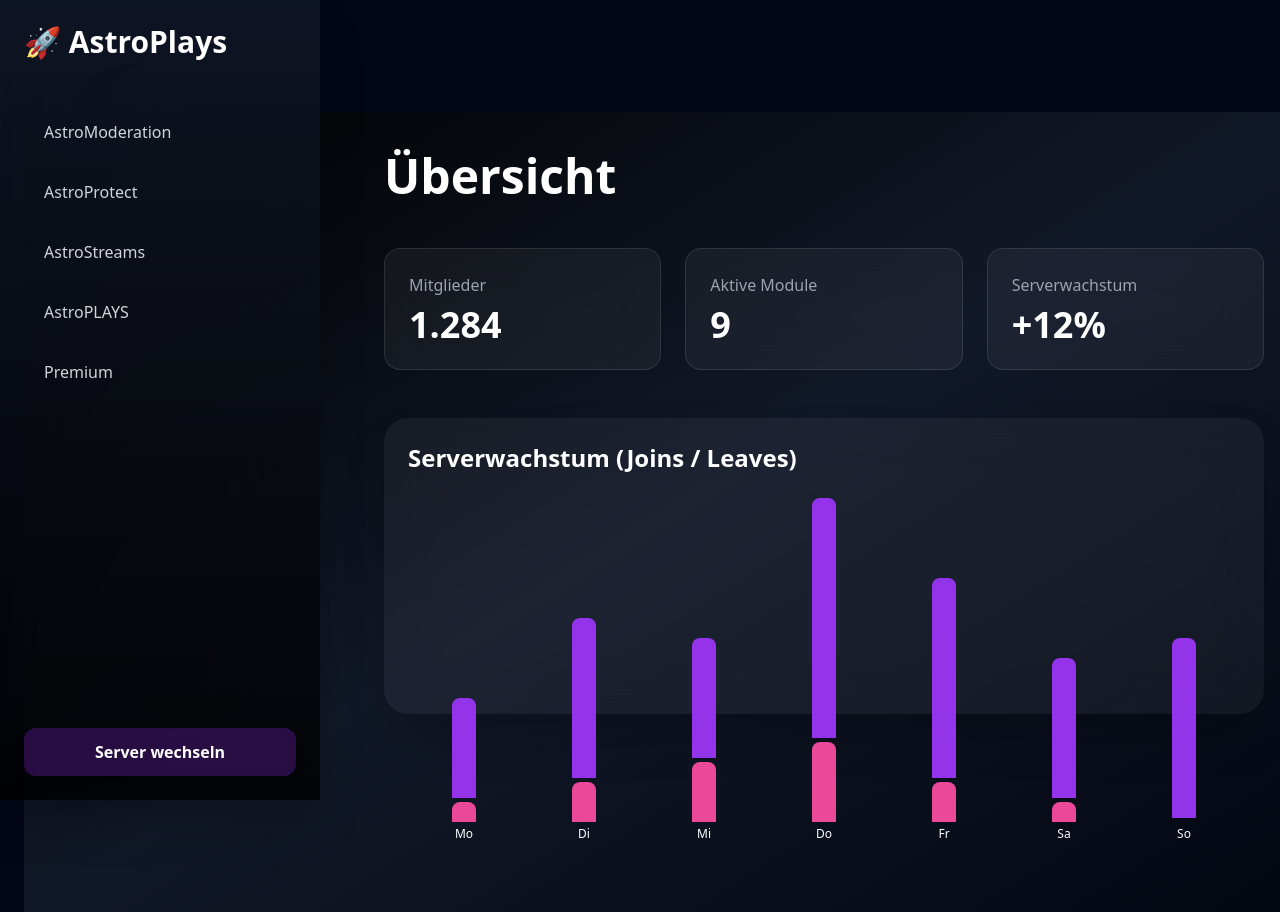
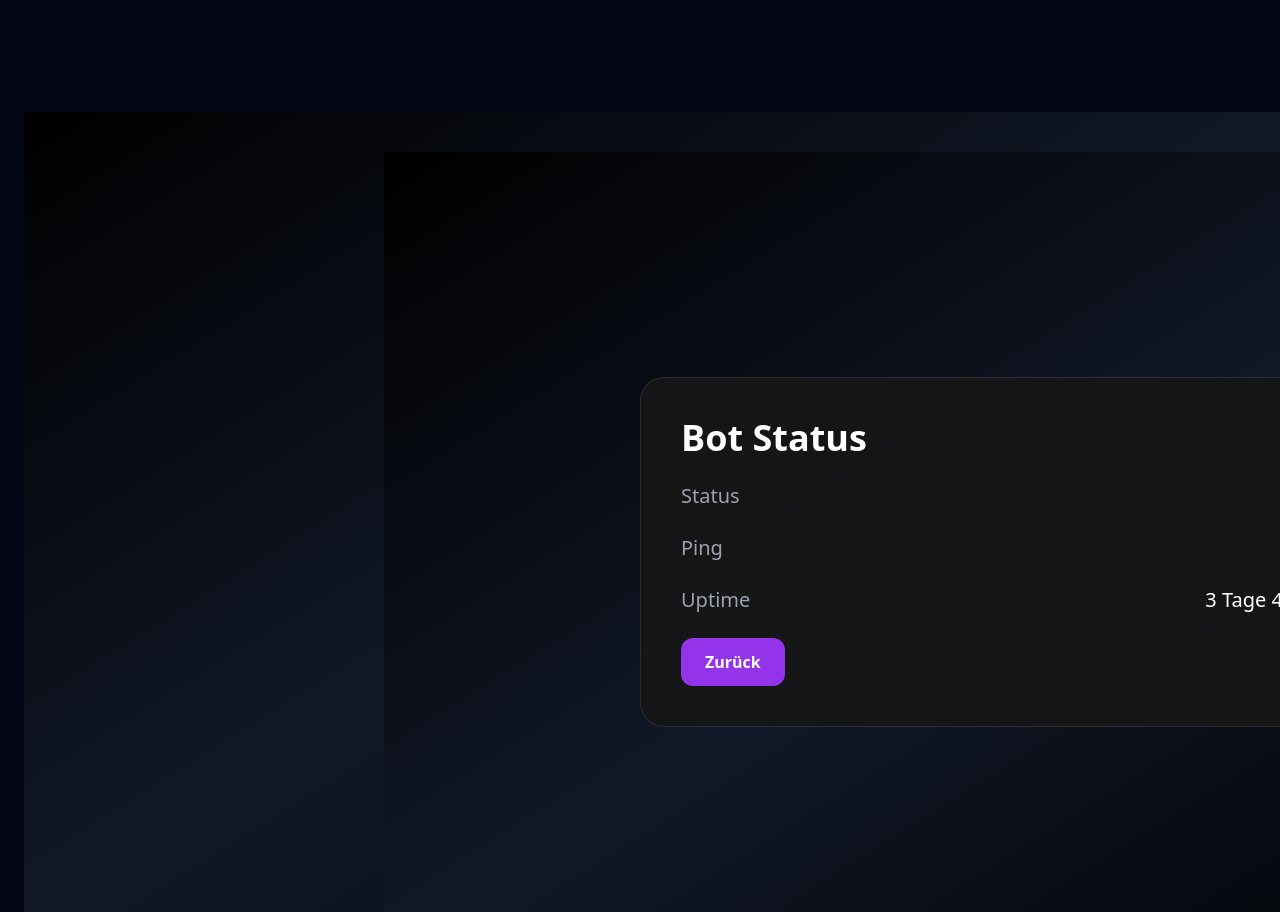
Before and after one commit to AstroPlaysBot/information, a Next.js app: page /dashboard/status in a window 1280 px wide. Built offline with nearby package versions, Linux system fonts and the light colour scheme.

Commit message:
Create page.tsx

```diff
--- /dev/null
+++ b/src/app/dashboard/status/page.tsx
@@ -0,0 +1,63 @@
+'use client';
+import { motion } from 'framer-motion';
+import { useRouter } from 'next/navigation';
+
+export default function StatusPage() {
+  const router = useRouter();
+
+  return (
+    <div className="h-screen w-screen bg-gradient-to-br from-black via-gray-900 to-black
+                    text-white flex items-center justify-center p-10">
+
+      <motion.div
+        initial={{ opacity: 0, y: 30 }}
+        animate={{ opacity: 1, y: 0 }}
+        transition={{ duration: 0.4 }}
+        className="w-full max-w-3xl rounded-3xl
+                   bg-neutral-900/90 border border-white/10
+                   backdrop-blur-xl p-10 space-y-6"
+      >
+        <h1 className="text-4xl font-extrabold">Bot Status</h1>
+
+        <StatusRow label="Status">
+          <span className="flex items-center gap-2">
+            <span className="h-3 w-3 rounded-full bg-green-500 animate-pulse" />
+            Online
+          </span>
+        </StatusRow>
+
+        <StatusRow label="Ping">
+          <span className="font-mono text-purple-400">42 ms</span>
+        </StatusRow>
+
+        <StatusRow label="Uptime">
+          <span>3 Tage 4 Stunden</span>
+        </StatusRow>
+
+        <button
+          onClick={() => router.back()}
+          className="mt-6 px-6 py-3 rounded-xl
+                     bg-purple-600 hover:bg-pink-600
+                     transition font-semibold"
+        >
+          Zurück
+        </button>
+      </motion.div>
+    </div>
+  );
+}
+
+function StatusRow({
+  label,
+  children,
+}: {
+  label: string;
+  children: React.ReactNode;
+}) {
+  return (
+    <div className="flex justify-between items-center text-xl">
+      <span className="text-gray-400">{label}</span>
+      {children}
+    </div>
+  );
+}
```
